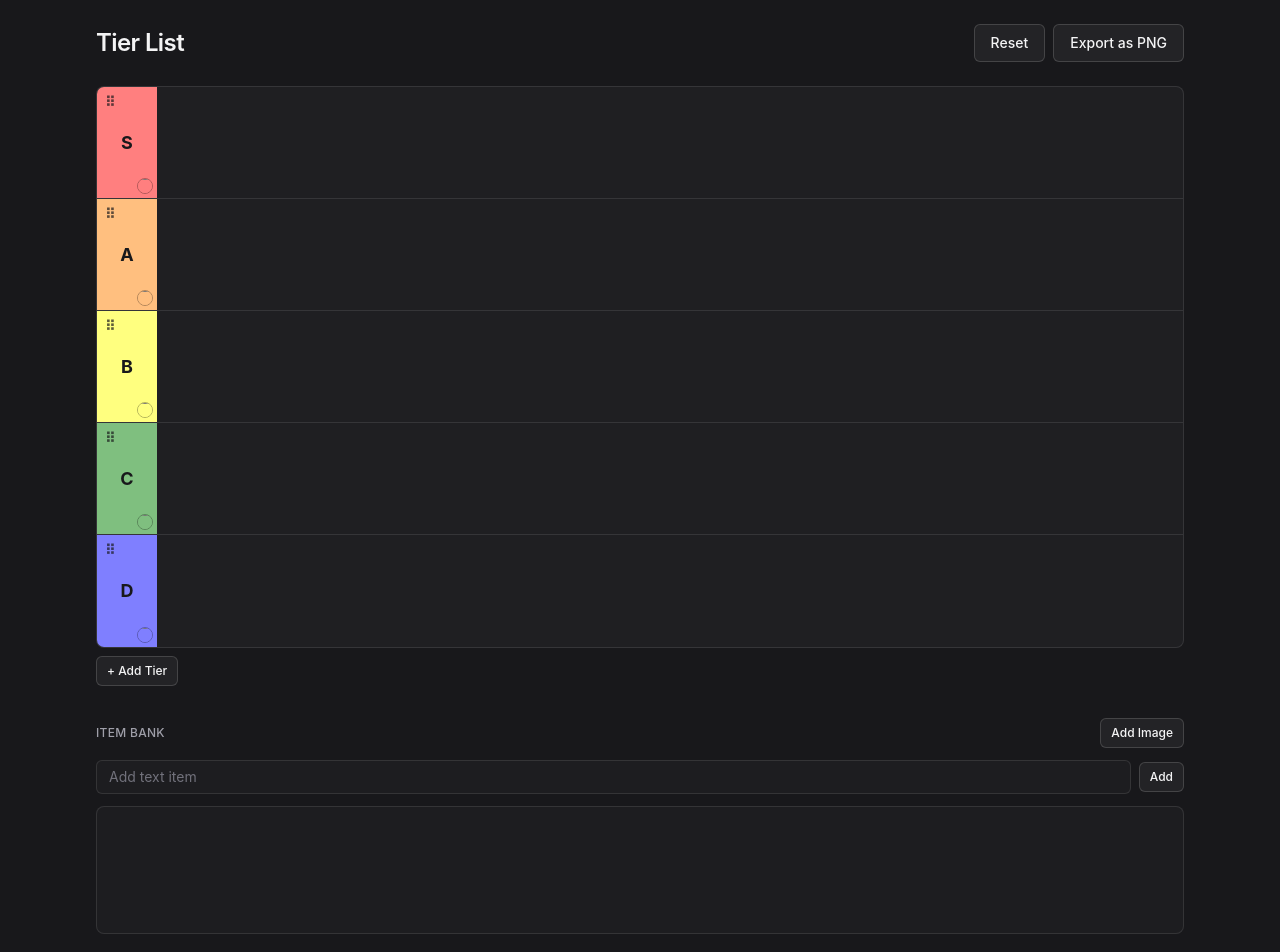
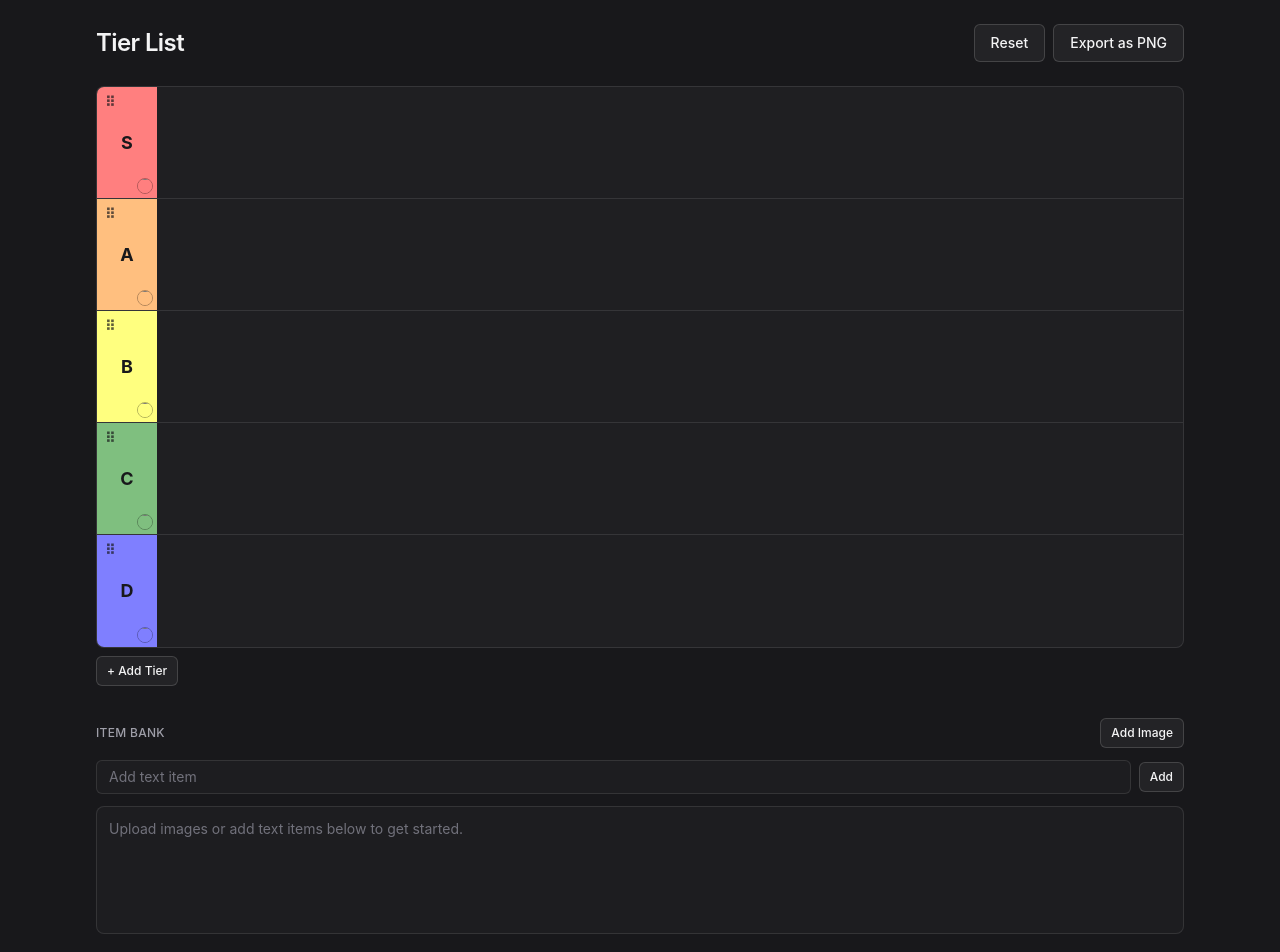
Before and after one commit to Md-Talim/tierlist, a React (Vite) app: page / in a window 1280 px wide. Shown: the top 952 px of the page. Built offline with nearby package versions, Linux system fonts and the light colour scheme.

Commit message:
Display empty-state message in bank

```diff
--- a/src/App.tsx
+++ b/src/App.tsx
@@ -573,6 +573,12 @@ function App() {
                 id="bank"
                 className="flex min-h-32 flex-nowrap gap-3 overflow-x-auto rounded-lg border border-white/10 bg-zinc-800/40 p-3 sm:flex-wrap sm:overflow-x-visible"
               >
+                {bankItemIds.length === 0 ? (
+                  <p className="text-sm text-zinc-500">
+                    Upload images or add text items below to get started.
+                  </p>
+                ) : null}
+
                 {bankItemIds.map((itemId) => {
                   const item = items[itemId];
                   if (!item) return null;
```
